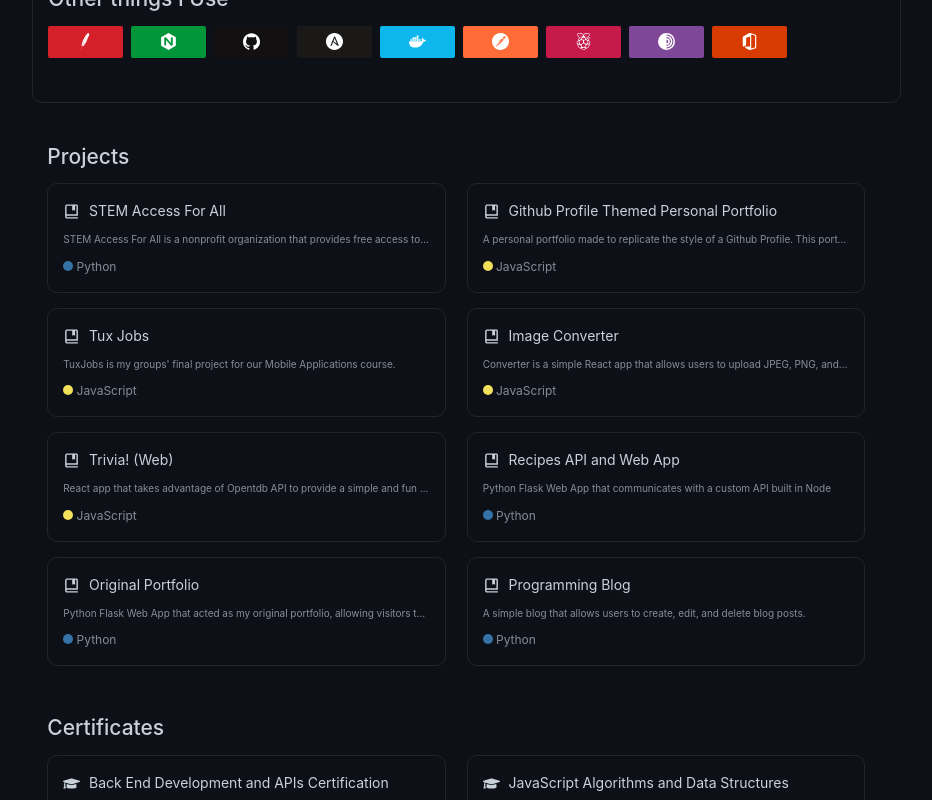
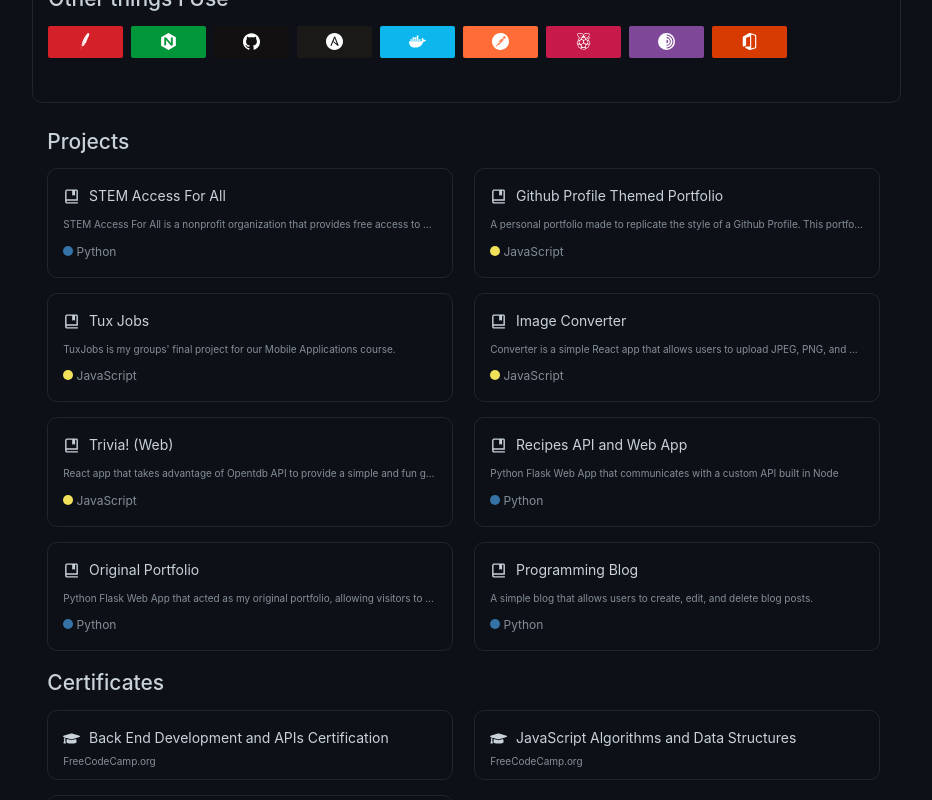
Before and after one commit to ethanshealey/react-github-profile-theme-portfolio, a React (Create React App) app: page / in a window 1280 px wide. Shown: the part 920-1720 px from the top of the page, without its empty margins (341-1273 px from the left). Built offline with nearby package versions, Linux system fonts and the light colour scheme.

Commit message:
centered projects and certs

```diff
--- a/src/App.js
+++ b/src/App.js
@@ -49,8 +49,10 @@ function App() {
             <Col md={23}>
               <Overview />
               <br />
-              <Projects setProject={setProject} setShowProjectModal={setShowProjectModal} />
-              <Certificates setCertificate={setCertificate} setShowCertificateModal={setShowCertificateModal} />
+              <div className="content-wrapper">
+                <Projects setProject={setProject} setShowProjectModal={setShowProjectModal} />
+                <Certificates setCertificate={setCertificate} setShowCertificateModal={setShowCertificateModal} />
+              </div>
             </Col>
           </Row>
         </Col>
--- a/src/Components/Info/index.js
+++ b/src/Components/Info/index.js
@@ -10,7 +10,7 @@ const Info = () => {
   const screens = useBreakpoint()
 
   return (
-    <div style={{ marginTop: screens['md'] ? 0 : '70px' }}>
+        <div style={{ marginTop: screens['md'] ? 0 : '70px' }}>
         <img className="avatar" style={{ zIndex: screens['md'] ? 999 : 0 }} src='../images/pp.jpg' alt="logo"/>
         <h1 className="name">Ethan Shealey</h1>
         <p className="username">ethanshealey</p>
--- a/src/Components/Projects/index.js
+++ b/src/Components/Projects/index.js
@@ -7,11 +7,10 @@ const Projects = (props) => {
     return (
         <div className="projects">
             <h2 id="projects">Projects</h2>
-            <Row wrap>
+            <Row justify="center" wrap>
             {projects.map((project, index) => {
                 return (
                     <>
-                        <Col xs={1} sm={1} md={0}></Col>
                         <Col xs={24} sm={24} md={12} className="project-image">
                             <Project key={index} project={project} setProject={props.setProject} setShowProjectModal={props.setShowProjectModal} />
                         </Col>
--- a/src/index.css
+++ b/src/index.css
@@ -152,9 +152,7 @@ body {
   top: 3px;
   position: relative;
 }
-.projects {
-  padding: 15px !important;
-}
+
 .projects h2 {
   color: #C9D1D9 !important;
 }
@@ -220,6 +218,9 @@ body {
   background-color: rgba(0,0,0,0) !important;
 }
 .ant-tabs-nav-wrap {
-  border-bottom:1px solid #3a3f47 !important;
+  border-bottom:1px solid #0D1117 !important;
   color: #C9D1D9 !important;
 }
+.content-wrapper {
+  margin-left: 15px;
+}
--- a/src/static/projects.json
+++ b/src/static/projects.json
@@ -23,7 +23,7 @@
         ]
     },
     {
-        "name": "Github Profile Themed Personal Portfolio",
+        "name": "Github Profile Themed Portfolio",
         "url": "https://www.ethanshealey.com",
         "description": "A personal portfolio made to replicate the style of a Github Profile. This portfolio showcases skills, projects, and certificates.",
         "image": "../images/portfolio.png",
```
